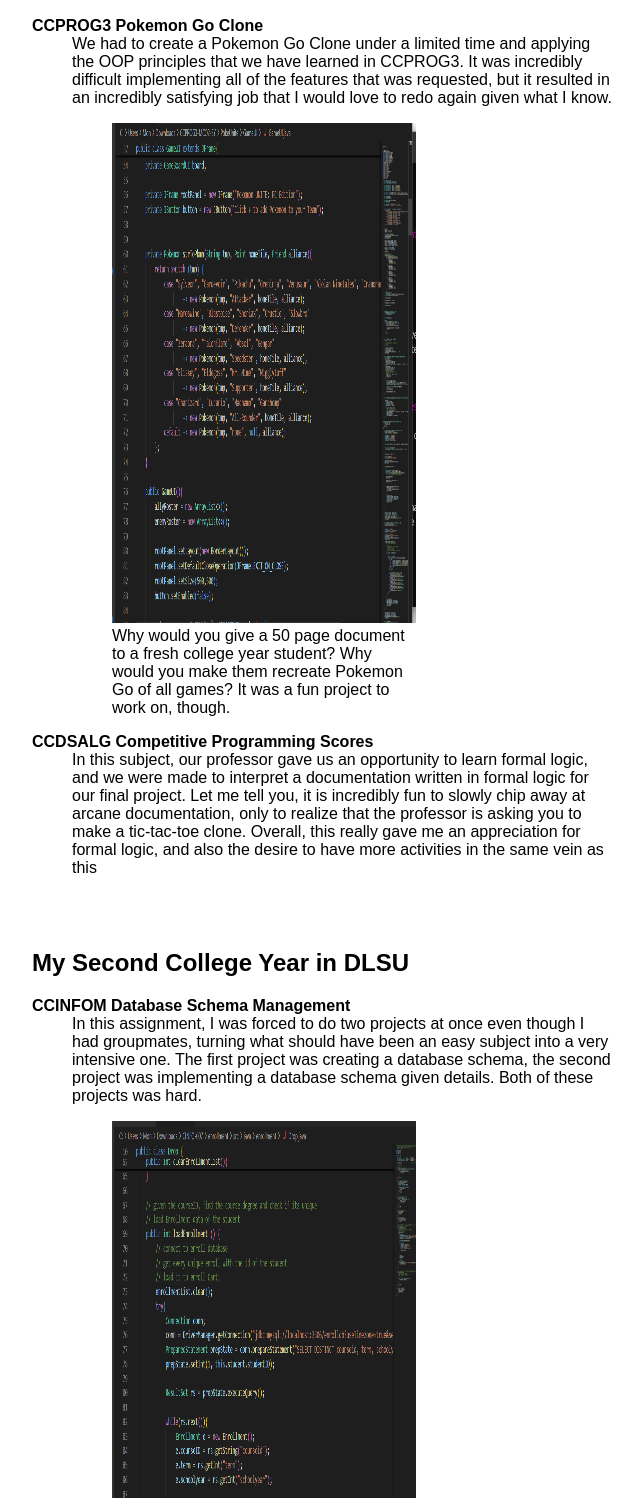
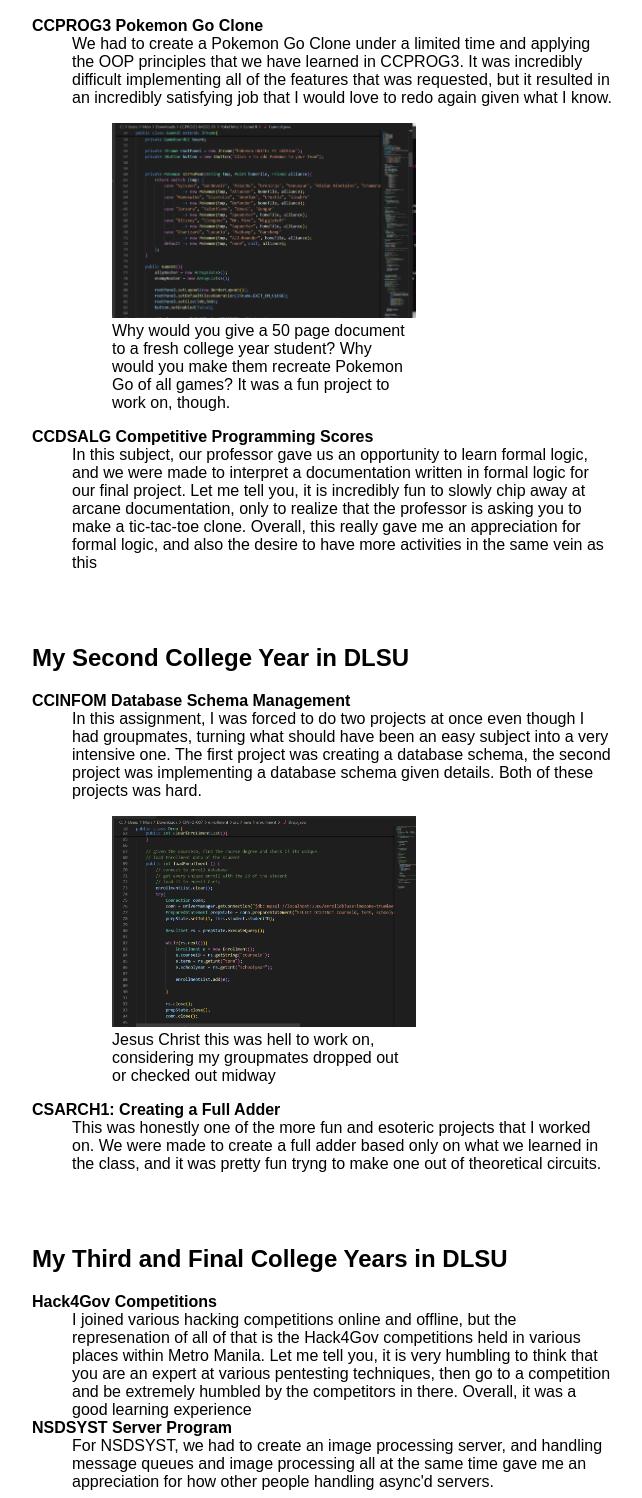
Before and after one commit to basiccoderboi/basiccoderboieportfolio.github.io, a plain HTML site: page index.html in a window 1280 px wide. Shown: the part 1940-3438 px from the top of the page, without its empty margins (128-770 px from the left). Drawn offline with Linux system fonts and the light colour scheme.

Commit message:
Changed homepage

```diff
--- a/index.html
+++ b/index.html
@@ -60,7 +60,7 @@
 		<dd> We had to create a Pokemon Go Clone under a limited time and applying the OOP principles that we have learned in CCPROG3. It was incredibly difficult implementing all of the features that was requested, but it resulted in an incredibly satisfying job that I would love to redo again given what I know. </dd>
 		<dd>
 			<figure>
-			<img src="ccprog3-project.png" width="500" height="500" alt="An image of the source code of the first project" />
+			<img src="ccprog3-project.png" width="50%" height="50%" alt="An image of the source code of the first project" />
 			<figcaption> Why would you give a 50 page document to a fresh college year student? Why would you make them recreate Pokemon Go of all games? It was a fun project to work on, though. </figcaption>
 			</figure>
 		</dd>
@@ -75,7 +75,7 @@
 				<dd> In this assignment, I was forced to do two projects at once even though I had groupmates, turning what should have been an easy subject into a very intensive one. The first project was creating a database schema, the second project was implementing a database schema given details. Both of these projects was hard.</dd>
 				<dd>
 					<figure>
-					<img src="ccinfom-project-1.png" width="500" height="500" alt="An image of the source code of the first project" />
+					<img src="ccinfom-project-1.png" width="50%" height="50%" alt="An image of the source code of the first project" />
 					<figcaption> Jesus Christ this was hell to work on, considering my groupmates dropped out or checked out midway </figcaption>
 					</figure>
 				</dd>
@@ -84,10 +84,12 @@
 	</dl>
  	<br><br>
 	<h2> My Third and Final College Years in DLSU </h2>
+	<dl>
 	<dt> Hack4Gov Competitions </dt>
 	<dd> I joined various hacking competitions online and offline, but the represenation of all of that is the Hack4Gov competitions held in various places within Metro Manila. Let me tell you, it is very humbling to think that you are an expert at various pentesting techniques, then go to a competition and be extremely humbled by the competitors in there. Overall, it was a good learning experience </dd>
 	<dt> NSDSYST Server Program</dt>
 	<dd> For NSDSYST, we had to create an image processing server, and handling message queues and image processing all at the same time gave me an appreciation for how other people handling async'd servers.</dd>
+	</dl>
 
 
    </body>
```
Also changed, not shown: 1 other file.
